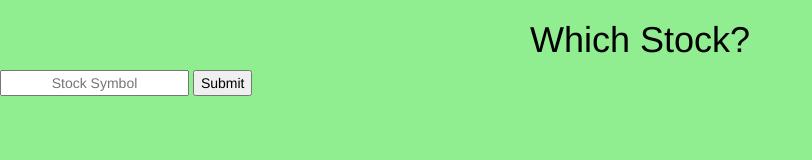
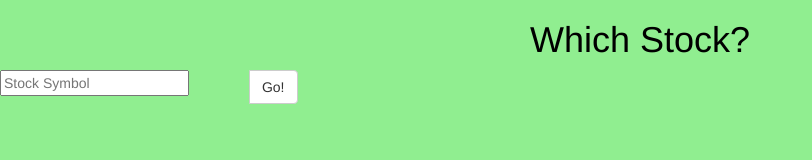
Before and after one commit to emadhaque/emadhaque, a plain HTML site: page index.html in a window 1280 px wide. Shown: the whole page, without its empty margins (0-812 px from the left). Drawn offline with nearby package versions, Linux system fonts and the light colour scheme.

Commit message:
Update index.html

```diff
--- a/index.html
+++ b/index.html
@@ -15,8 +15,17 @@
 
 <body>
    <h1 class="text-center"> Which Stock?</h1>
-   <input class="text-center" type="text" placeholder="Stock Symbol" required>
-   <button class="text-center" type="submit">Submit</button>
+
+   <div class="row">
+    <div class="col-lg-3">
+       <div class="input-group">
+         <input type="text" class="text" placeholder="Stock Symbol">
+         <span class="input-group-btn">
+             <button class="btn btn-default" type="button">Go!</button>
+         </span>
+       </div><!-- /input-group -->
+    </div><!-- /.col-lg-6 -->
+</div><!-- /.row -->
 
 </body>
 
```
